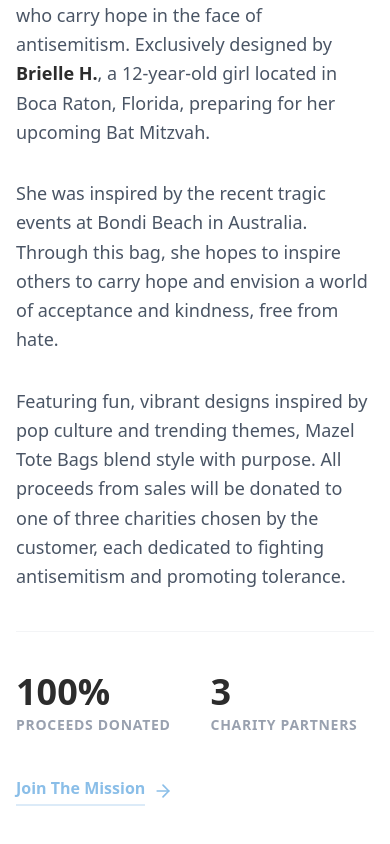
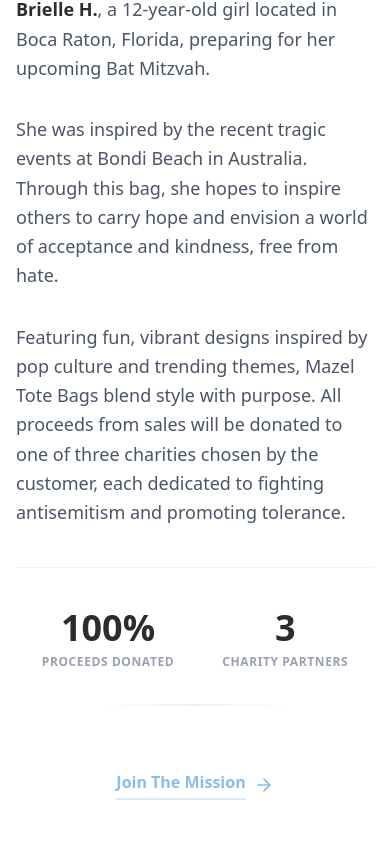
Before and after one commit to Shadab0097/mazle-tote, a Next.js app in the folder frontend-next/: page /about in a window 390 px wide. Shown: the part 1134-1978 px from the top of the page. Built offline with nearby package versions, Linux system fonts and the light colour scheme; no server answers.

Commit message:
about-bug

```diff
--- a/frontend-next/src/app/(public)/about/page.jsx
+++ b/frontend-next/src/app/(public)/about/page.jsx
@@ -19,7 +19,7 @@
                         {/* Left Side: Frame & Banner Container */}
                         <div className="w-full lg:w-1/2 flex flex-col gap-6 lg:gap-10 mb-16 lg:mb-0 flex-shrink-0 ml-0 lg:ml-10 mt-8 md:mt-16 lg:mt-28">
                             {/* Elegant Collage Frame Composition */}
-                            <div className="relative w-full h-[450px] sm:h-[550px] lg:h-[650px]">
+                            <div className="relative w-full h-[450px] sm:h-[550px] lg:h-[650px] -mt-16">
                                 {/* Decorative background blobs */}
                                 <div className="absolute top-1/2 left-1/2 -translate-x-1/2 -translate-y-1/2 w-[80%] h-[80%] bg-gradient-to-tr from-[var(--color-primary)]/20 to-blue-200/20 rounded-full blur-[60px] lg:blur-[80px] -z-20 animate-pulse"></div>
 
@@ -107,18 +107,26 @@
                             </div>
 
                             {/* Signature / Stats */}
-                            <div className="pt-10 flex flex-wrap items-center gap-10 lg:gap-14 border-t border-gray-100">
-                                <div className="group">
-                                    <span className="block text-4xl font-bold text-[var(--color-text)] group-hover:text-[var(--color-primary)] transition-colors">100%</span>
-                                    <span className="text-sm text-gray-400 font-bold uppercase tracking-wider">Proceeds Donated</span>
+                            <div className="pt-10 flex flex-wrap justify-center lg:justify-start items-center gap-x-12 gap-y-10 sm:gap-x-16 lg:gap-14 border-t border-gray-100 relative">
+                                <div className="group text-center lg:text-left">
+                                    <span className="block text-4xl lg:text-5xl font-bold text-[var(--color-text)] group-hover:text-[var(--color-primary)] transition-colors">100%</span>
+                                    <span className="text-xs sm:text-sm text-gray-400 font-bold uppercase tracking-wider">Proceeds Donated</span>
                                 </div>
                                 <div className="h-12 w-px bg-gray-200 hidden sm:block"></div>
-                                <div className="group">
-                                    <span className="block text-4xl font-bold text-[var(--color-text)] group-hover:text-[var(--color-primary)] transition-colors">3</span>
-                                    <span className="text-sm text-gray-400 font-bold uppercase tracking-wider">Charity Partners</span>
+                                <div className="group text-center lg:text-left">
+                                    <span className="block text-4xl lg:text-5xl font-bold text-[var(--color-text)] group-hover:text-[var(--color-primary)] transition-colors">3</span>
+                                    <span className="text-xs sm:text-sm text-gray-400 font-bold uppercase tracking-wider">Charity Partners</span>
                                 </div>
-                                <div className="h-12 w-px bg-gray-200 hidden sm:block"></div>
-                                <Link href="/products" className="flex items-center gap-2 text-[var(--color-primary)] font-bold cursor-pointer group hover:text-[var(--color-text)] transition-colors">
+                                <div className="h-12 w-px bg-gray-200 hidden lg:block"></div>
+
+                                {/* Animated Line specifically for mobile below stats */}
+                                <div className="w-full lg:hidden flex justify-center items-center py-2 -mt-4 mb-2">
+                                    <div className="w-48 sm:w-64 h-[2px] bg-gradient-to-r from-transparent via-[var(--color-primary)]/20 to-transparent relative overflow-hidden rounded-full">
+                                        <div className="absolute inset-0 -translate-x-full animate-[shimmer_2s_infinite] bg-gradient-to-r from-transparent via-[var(--color-primary)]/80 to-transparent blur-[1px]"></div>
+                                    </div>
+                                </div>
+
+                                <Link href="/products" className="flex items-center justify-center w-full lg:w-auto mt-2 lg:mt-0 gap-2 text-[var(--color-primary)] font-bold cursor-pointer group hover:text-[var(--color-text)] transition-colors">
                                     <span className="border-b-2 border-[var(--color-primary)]/30 group-hover:border-[var(--color-text)] pb-1 transition-all">Join The Mission</span>
                                     <FiArrowRight size={20} className="group-hover:translate-x-1 transition-transform" />
                                 </Link>
```
